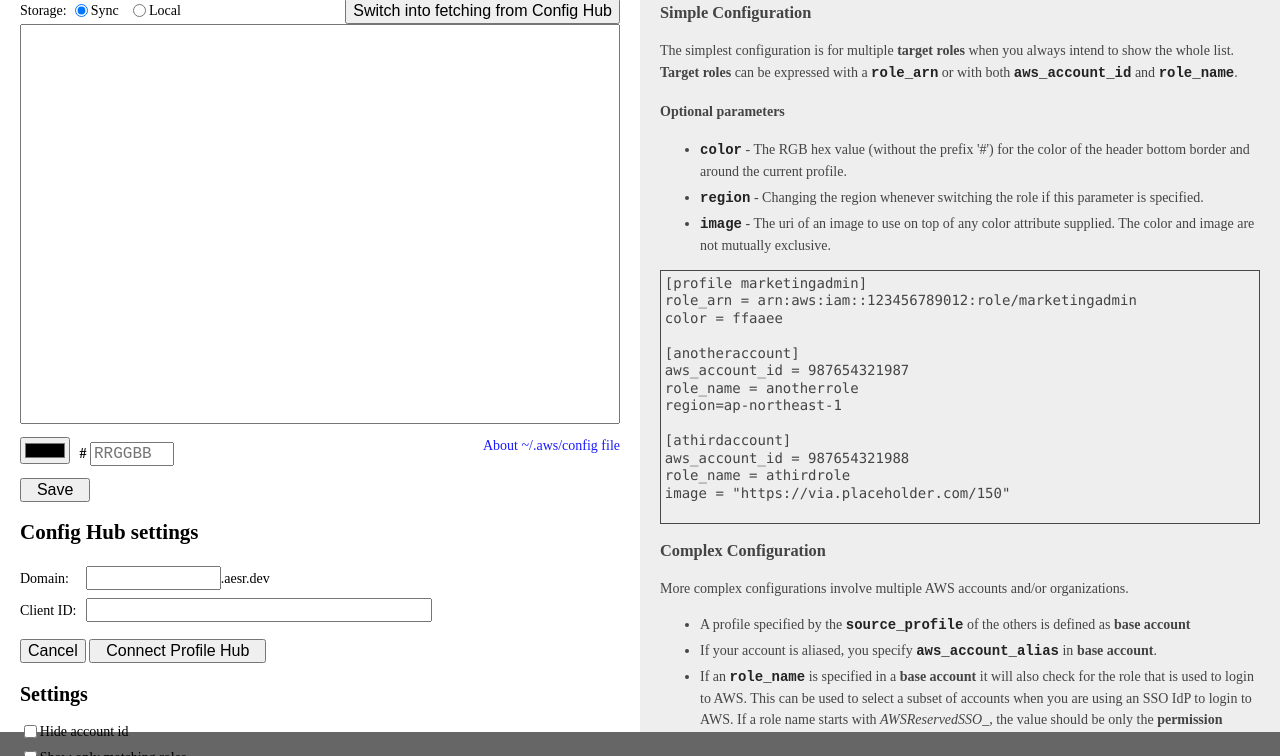
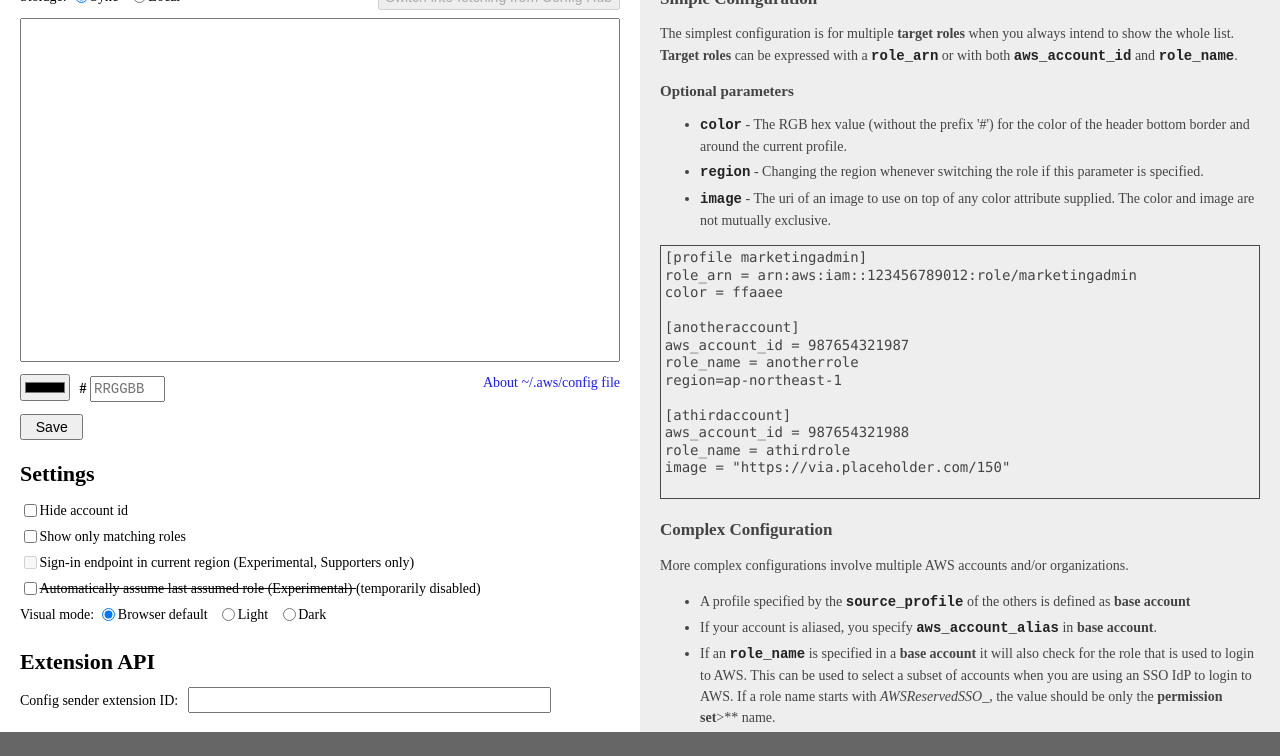
Before and after one commit to tilfinltd/aws-extend-switch-roles, a website with bundled scripts: page src/options.html in a window 1280 px wide. Shown: the part 68-824 px from the top of the page. After the commit the page ends 800 px from the top, so only its background shows below. Built offline with nearby package versions, Linux system fonts and the light colour scheme; some packages are replaced by stand-ins of ours.

Commit message:
update options css

```diff
--- a/src/js/options.js
+++ b/src/js/options.js
@@ -89,6 +89,9 @@ window.onload = function() {
       }
     } else {
       signinEndpointInHereCheckBox.disabled = true;
+      const schb = elById('switchConfigHubButton')
+      schb.disabled = true;
+      schb.title = 'Supporters only';
     }
   });
   booleanSettings.push('signinEndpointInHere');
--- a/src/options.html
+++ b/src/options.html
@@ -15,12 +15,16 @@ body {
   padding: 0;
   margin: 0;
 }
+h1 { font-size: 22px; margin-block: 14px 10px }
+h2 { font-size: 17px; margin-block: 14px }
+h3 { font-size: 15px; margin-block: 8px }
+section { margin-block: 10px 20px }
 .pane {
   box-sizing: border-box;
   height: 100vh;
   max-width: 660px;
   width: 100%;
-  padding: 10px 20px;
+  padding-inline: 20px;
 }
 #settingPane {
   background-color: #fff;
@@ -46,11 +50,6 @@ a { text-decoration: none }
   font-weight: bold;
   margin: 5px 0;
 }
-#settingPane h1 {
-  font-size: 20px;
-  line-height: 1.125;
-  margin: 1em 0 .68em;
-}
 #settings ul {
   list-style: none;
   margin: 0 0; padding: 0;
@@ -74,7 +73,8 @@ input[type="radio"] {
   resize: none;
   white-space: pre;
   width: 100%;
-  height: calc(100vh - 400px);
+  height: calc(100vh - 456px);
+  margin: 8px 0;
   max-height: 800px;
 }
 #colorValue {
@@ -87,8 +87,12 @@ pre {
   font-size: 14px;
   font-family: Consolas, "Courier New", Courier, Monaco, monospace;
   padding: 0.5ex;
+  overflow-x: hidden;
 }
-input, button { font-size: 16px }
+input, button {
+  font-size: 14px;
+  padding-block: 3px;
+}
 code {
   color: #222;
   font-weight: bold;
@@ -144,7 +148,7 @@ code {
    </div>
   </div>
   <textarea id="awsConfigTextArea" spellcheck="false"></textarea>
-  <div style="margin-top:8px">
+  <div>
    <input type="color" id="colorPicker">
    <b style="margin-left: 6px">#</b>
    <input type="text" id="colorValue" maxlength="6" placeholder="RRGGBB">
@@ -156,7 +160,7 @@ code {
    <span id="msgSpan" style="margin-left:12px"></span>
   </div>
  </section>
- <section id="configHubPanel">
+ <section id="configHubPanel" style="display: none">
   <h2>Config Hub settings</h2>
   <div class="formItem">
     <label for="configHubDomain">Domain:</label>
@@ -196,12 +200,12 @@ code {
  </section>
 </div>
 <div class="pane" id="howto">
- <h2>How to configure</h2>
+ <h1>How to configure</h1>
  <section>
-  <h3>Simple Configuration</h3>
+  <h2>Simple Configuration</h2>
   <p>The simplest configuration is for multiple <b>target roles</b> when you always intend to show the whole list.  <b>Target roles</b> can be expressed with a <code>role_arn</code> or with both <code>aws_account_id</code> and <code>role_name</code>.</p>
 
-  <h4>Optional parameters</h4>
+  <h3>Optional parameters</h3>
   <ul>
    <li><code>color</code> - The RGB hex value (without the prefix '#') for the color of the header bottom border and around the current profile.</li>
    <li><code>region</code> - Changing the region whenever switching the role if this parameter is specified.</li>
@@ -224,7 +228,7 @@ image = "https://via.placeholder.com/150"
   </pre>
  </section>
  <section>
-  <h3>Complex Configuration</h3>
+  <h2>Complex Configuration</h2>
   <p>More complex configurations involve multiple AWS accounts and/or organizations.</p>
   <ul>
    <li>A profile specified by the <code>source_profile</code> of the others is defined as <b>base account</b></li>
@@ -309,7 +313,7 @@ source_profile = Org3-BaseAccount2
   <p>The 'Show only matching roles' setting is for use with more sophisticated account structures where you're using AWS Organizations with multiple accounts along with AWS Federated Logins via something like Active Directory or Google GSuite.  Common practice is to have a role in the master account that is allowed to assume a role of the same name in other member accounts.  Checking this box means that if you're logged in to the 'Developer' role in the master account, only member accounts with a role_arn ending in 'role/Developer' will be shown.  You won't see roles that your current role can't actually assume.</p>
  </section>
  <section>
-  <h3>Settings</h3>
+  <h2>Settings</h2>
   <ul>
    <li><b>Hide account id</b> hides the account_id for each profile.</li>
    <li><b>Show only matching roles</b> filters to only show profiles with roles that match your role in your master account.</li>
@@ -321,7 +325,7 @@ source_profile = Org3-BaseAccount2
   </ul>
  </section>
  <section>
-  <h3>Extension API</h3>
+  <h2>Extension API</h2>
   <ul>
    <li><b>Config sender extension</b> allowed by the <b>ID</b> can send your switch roles configuration to this extension.
      <strong class="warn">'Configuration storage' forcibly becomes 'Local' when the configuration is received from a config sender.</strong>
```
